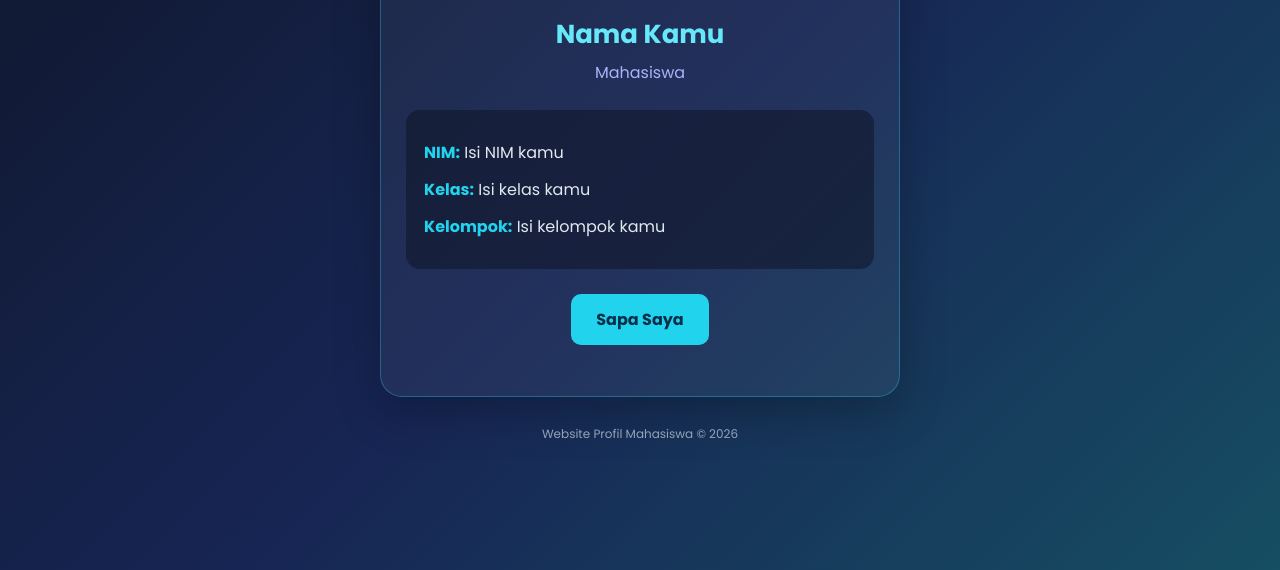
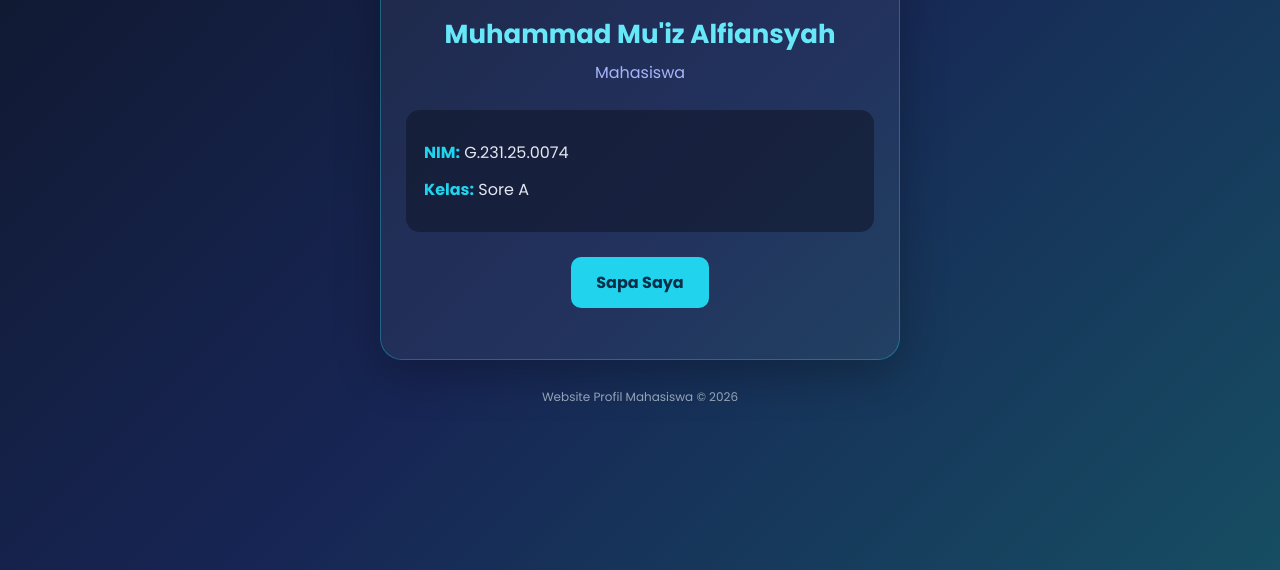
Before and after one commit to muizalfin282/PRAKTIKUM-PERANCANGAN-WEBSITE-Pertemuan-1-, a plain HTML site: page index.html in a window 1280 px wide. Shown: the part 230-800 px from the top of the page. Drawn offline with Linux system fonts and the light colour scheme.

Commit message:
Update index.html

```diff
--- a/index.html
+++ b/index.html
@@ -16,13 +16,12 @@
   <main class="card">
     <img src="foto.jpg" alt="Foto mahasiswa" class="foto">
 
-    <h1>Nama Kamu</h1>
+    <h1>Muhammad Mu'iz Alfiansyah</h1>
     <p>Mahasiswa</p>
 
     <div class="data">
-      <p><b>NIM:</b> Isi NIM kamu</p>
-      <p><b>Kelas:</b> Isi kelas kamu</p>
-      <p><b>Kelompok:</b> Isi kelompok kamu</p>
+      <p><b>NIM:</b> G.231.25.0074</p>
+      <p><b>Kelas:</b> Sore A</p>
     </div>
 
     <button onclick="sapa()">Sapa Saya</button>
```
